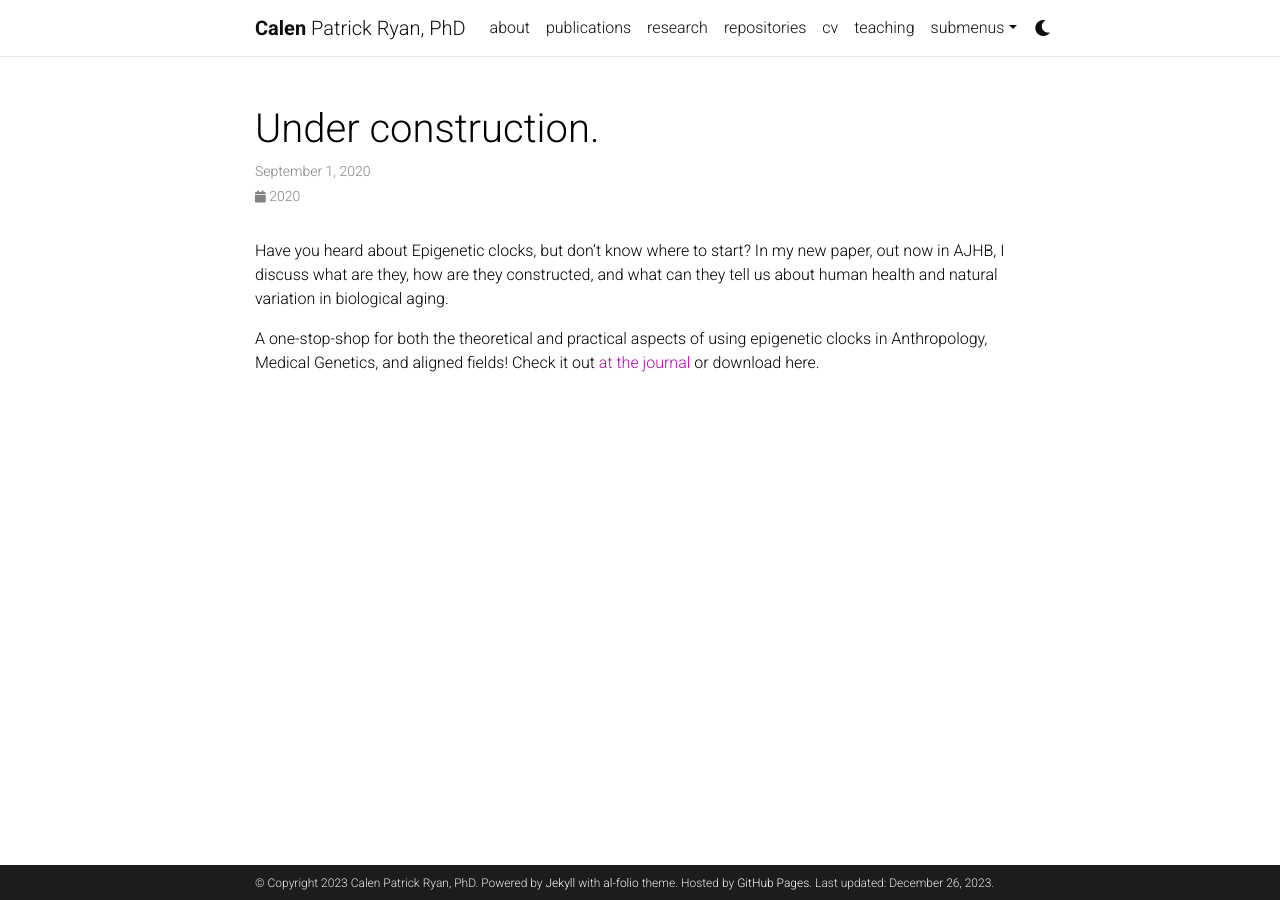
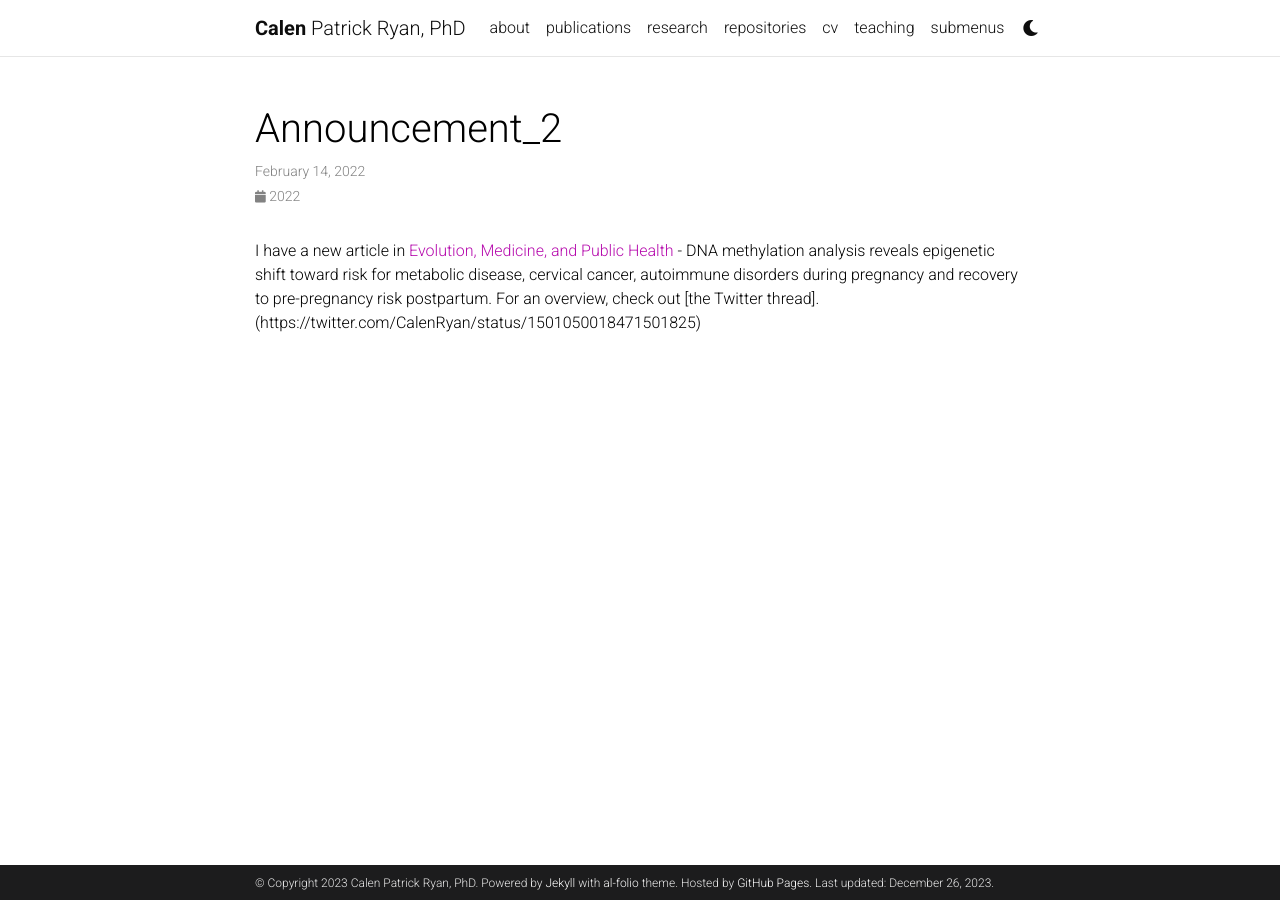
Before and after one commit to CPRyan/CPRyan.github.io, a Jekyll site: the page built from _news/announcement_2.md, in a window 1280 px wide. Built offline with Jekyll 4.4.1, drawn with Linux system fonts in a browser that asks for light colours; comment, search, counter and statistics services are not loaded; a style sheet for code colours, icons or effects is not loaded.

Commit message:
Updating announcements, still need to fix CV page, update CV, and much much more

```diff
--- a/_news/announcement_2.md
+++ b/_news/announcement_2.md
@@ -1,11 +1,8 @@
 ---
 layout: post
-title: Under construction.
-date: 2020-09-01 16:11:00-0400
-inline: false
+date: 2022-02-14 15:59:00-0400
+inline: true
 related_posts: false
 ---
 
-Have you heard about Epigenetic clocks, but don’t know where to start? In my new paper, out now in AJHB, I discuss what are they, how are they constructed, and what can they tell us about human health and natural variation in biological aging.
-
-A one-stop-shop for both the theoretical and practical aspects of using epigenetic clocks in Anthropology, Medical Genetics, and aligned fields! Check it out [at the journal](https://onlinelibrary.wiley.com/doi/abs/10.1002/ajhb.23488) or download here.
+I have a new article in [Evolution, Medicine, and Public Health](https://doi.org/10.1093/emph/eoac003) - DNA methylation analysis reveals epigenetic shift toward risk for metabolic disease, cervical cancer, autoimmune disorders during pregnancy and recovery to pre-pregnancy risk postpartum. For an overview, check out [the Twitter thread].(https://twitter.com/CalenRyan/status/1501050018471501825)
```
Also changed, not shown: _news/announcement_1.md (+2 -2 lines), _news/announcement_3.md (added, +8 -0 lines), _news/announcement_4.md (added, +11 -0 lines), _pages/about.md (+3 -4 lines), _pages/cv.md (+2 -0 lines), _pages/dropdown.md (+1 -1 lines).
